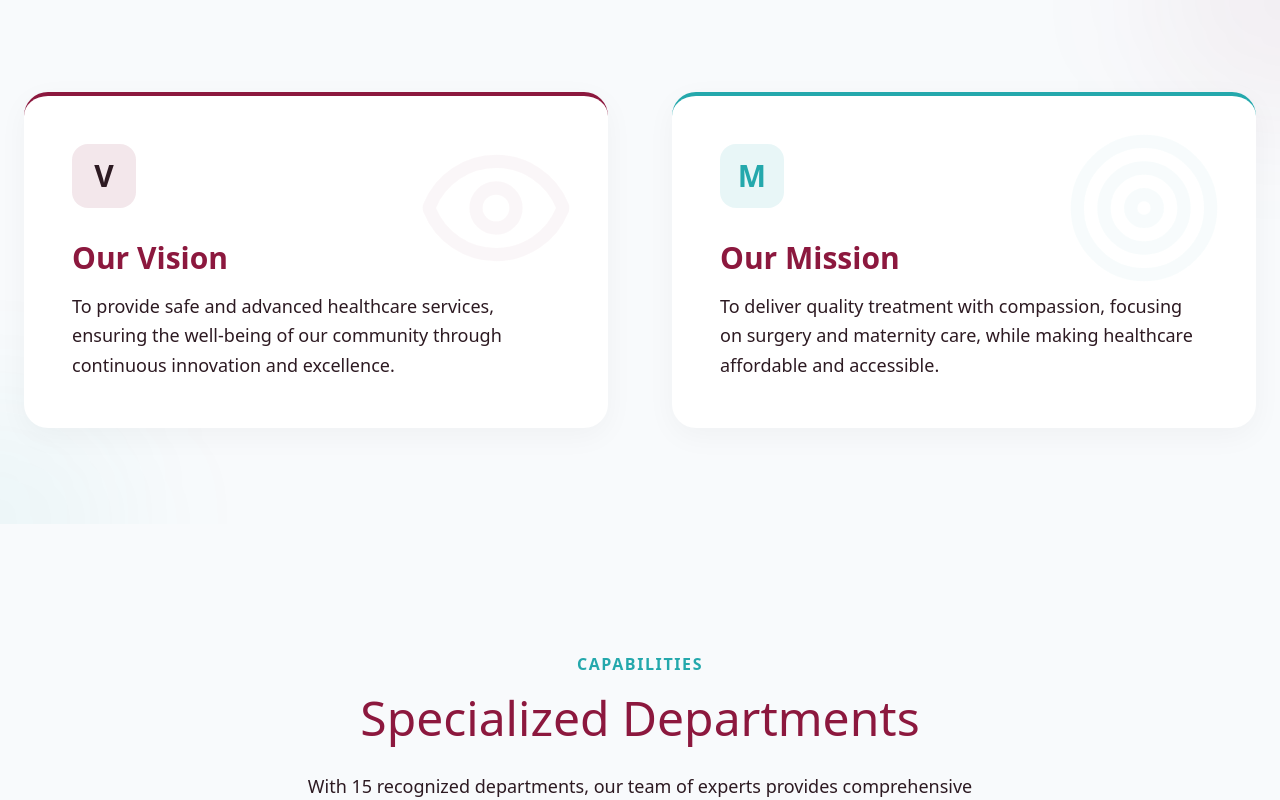
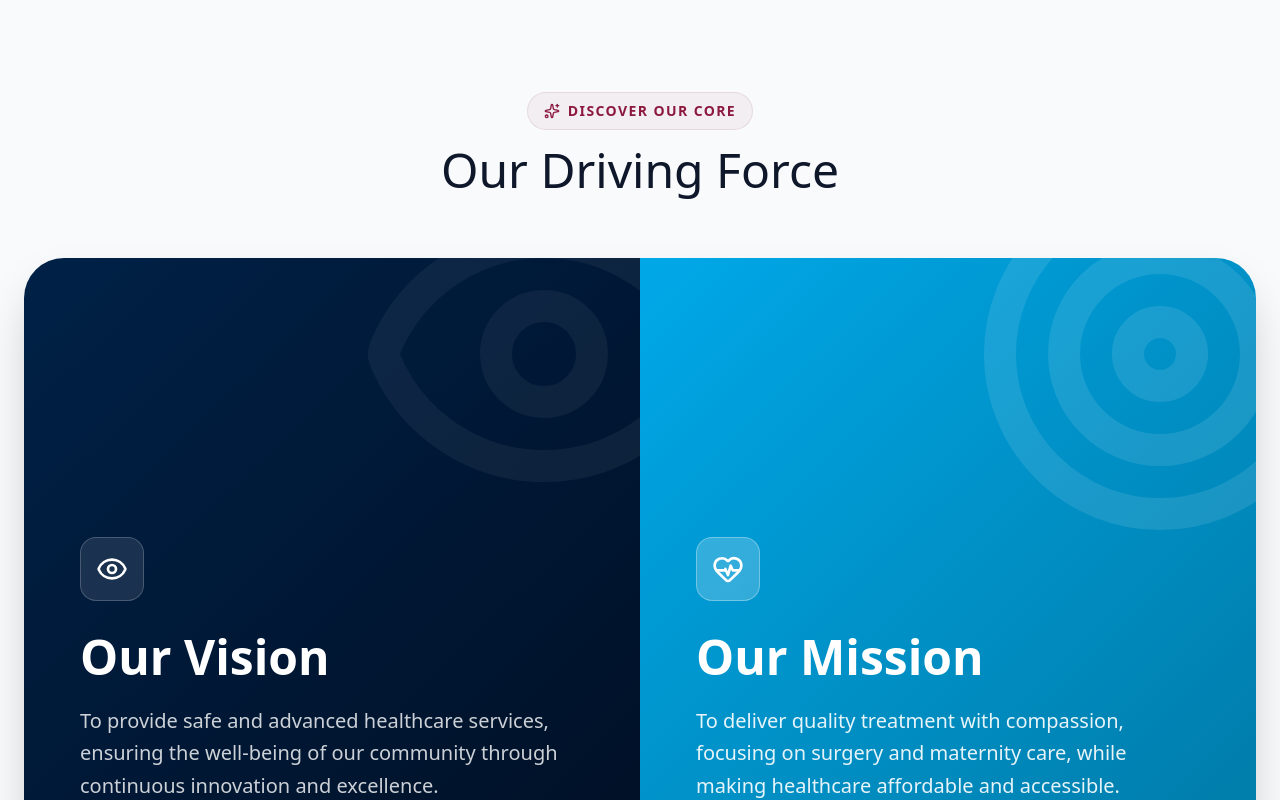
Before and after one commit to godivatech/krishna_hospital, a Next.js app: page / in a window 1280 px wide. Shown: the part 1660-2460 px from the top of the page. Built offline with nearby package versions, Linux system fonts and the light colour scheme; a web font is replaced by a local one.

Commit message:
code changes

```diff
--- a/src/app/layout.tsx
+++ b/src/app/layout.tsx
@@ -24,7 +24,7 @@ export default function RootLayout({
   children: React.ReactNode;
 }>) {
   return (
-    <html lang="en" className="scroll-smooth">
+    <html lang="en" className="scroll-smooth" suppressHydrationWarning>
       <body className={`${poppins.variable} ${playfair.variable} font-sans antialiased`}>
         {children}
       </body>
--- a/src/components/MissionVision.tsx
+++ b/src/components/MissionVision.tsx
@@ -1,59 +1,105 @@
 "use client";
 import { motion } from "framer-motion";
-import { Target, Eye } from "lucide-react";
+import { useState } from "react";
+import { Target, Eye, Sparkles, HeartPulse } from "lucide-react";
 
 export default function MissionVision() {
+  const [hovered, setHovered] = useState<"vision" | "mission" | null>(null);
+
   return (
     <section className="py-24 bg-slate-50 relative overflow-hidden">
-      {/* Background decorations */}
-      <div className="absolute top-0 right-0 w-64 h-64 bg-primary/5 rounded-full blur-3xl -translate-y-1/2 translate-x-1/2 pointer-events-none"></div>
-      <div className="absolute bottom-0 left-0 w-64 h-64 bg-accent/5 rounded-full blur-3xl translate-y-1/2 -translate-x-1/2 pointer-events-none"></div>
+      <div className="max-w-7xl mx-auto px-6">
 
-      <div className="max-w-7xl mx-auto px-6 relative z-10">
-        <div className="grid md:grid-cols-2 gap-8 lg:gap-16">
-
+        <div className="text-center mb-16">
           <motion.div
-            initial={{ opacity: 0, y: 30 }}
+            initial={{ opacity: 0, y: 20 }}
             whileInView={{ opacity: 1, y: 0 }}
             viewport={{ once: true }}
-            className="group bg-white p-10 lg:p-12 rounded-3xl shadow-[0_8px_30px_rgb(0,0,0,0.04)] hover:shadow-[0_8px_30px_rgb(0,0,0,0.08)] transition-all duration-300 border-t-4 border-primary relative overflow-hidden"
+            className="inline-flex items-center gap-2 px-4 py-2 rounded-full bg-primary/5 text-primary text-sm font-semibold uppercase tracking-widest mb-4 border border-primary/10"
           >
-            <div className="absolute top-0 right-0 p-8 opacity-[0.03] group-hover:scale-110 group-hover:rotate-12 transition-all duration-500 pointer-events-none text-primary">
-              <Eye className="w-40 h-40" />
+            <Sparkles className="w-4 h-4" />
+            <span>Discover Our Core</span>
+          </motion.div>
+          <motion.h2
+            initial={{ opacity: 0, y: 20 }}
+            whileInView={{ opacity: 1, y: 0 }}
+            viewport={{ once: true }}
+            transition={{ delay: 0.1 }}
+            className="text-4xl md:text-5xl font-serif text-slate-900 mb-6"
+          >
+            Our Driving Force
+          </motion.h2>
         </div>
 
-            <div className="w-16 h-16 bg-primary/10 rounded-2xl flex items-center justify-center mb-8 relative z-10">
-              <span className="text-secondary font-serif font-bold text-3xl">V</span>
+        {/* Interactive Accordion Container */}
+        <motion.div
+          initial={{ opacity: 0, scale: 0.95 }}
+          whileInView={{ opacity: 1, scale: 1 }}
+          viewport={{ once: true }}
+          transition={{ duration: 0.7, ease: "easeOut" }}
+          className="flex flex-col md:flex-row min-h-[600px] w-full rounded-[2.5rem] overflow-hidden shadow-2xl"
+        >
+          {/* Vision Panel */}
+          <div
+            onMouseEnter={() => setHovered("vision")}
+            onMouseLeave={() => setHovered(null)}
+            onFocus={() => setHovered("vision")}
+            onBlur={() => setHovered(null)}
+            tabIndex={0}
+            className={`group relative flex flex-col justify-end p-8 md:p-14 transition-all duration-[800ms] ease-[cubic-bezier(0.25,1,0.5,1)] cursor-pointer outline-none
+              ${hovered === "vision" ? "md:flex-[1.5]" : hovered === "mission" ? "md:flex-[0.8]" : "md:flex-1"}
+              flex-1 min-h-[300px] overflow-hidden
+            `}
+          >
+            <div className="absolute inset-0 bg-gradient-to-br from-[#002147] to-[#001026] transition-transform duration-1000 group-hover:scale-105"></div>
+
+            {/* Massive watermark icon */}
+            <div className="absolute -top-24 -right-24 text-white/5 transition-transform duration-1000 group-hover:scale-110 group-hover:-translate-x-10 group-hover:rotate-12 pointer-events-none">
+               <Eye className="w-96 h-96" />
             </div>
 
-            <h3 className="text-3xl font-serif text-primary font-bold mb-4 relative z-10">Our Vision</h3>
-            <p className="text-lg text-text-muted leading-relaxed relative z-10">
+            <div className="relative z-10 w-full md:max-w-xl">
+              <div className="w-16 h-16 bg-white/10 backdrop-blur-md rounded-2xl flex items-center justify-center mb-8 border border-white/20 transform transition-transform duration-700 group-hover:-translate-y-2">
+                <Eye className="w-8 h-8 text-white" />
+              </div>
+              <h3 className="text-4xl md:text-5xl font-serif font-bold text-white mb-6">Our Vision</h3>
+              <p className="text-lg md:text-xl text-white/80 leading-relaxed font-light transition-opacity duration-700 delay-100">
                 To provide safe and advanced healthcare services, ensuring the well-being of our community through continuous innovation and excellence.
               </p>
-          </motion.div>
-
-          <motion.div
-            initial={{ opacity: 0, y: 30 }}
-            whileInView={{ opacity: 1, y: 0 }}
-            viewport={{ once: true }}
-            transition={{ delay: 0.2 }}
-            className="group bg-white p-10 lg:p-12 rounded-3xl shadow-[0_8px_30px_rgb(0,0,0,0.04)] hover:shadow-[0_8px_30px_rgb(0,0,0,0.08)] transition-all duration-300 border-t-4 border-accent relative overflow-hidden"
-          >
-            <div className="absolute top-0 right-0 p-8 opacity-[0.03] group-hover:scale-110 group-hover:rotate-12 transition-all duration-500 pointer-events-none text-accent">
-              <Target className="w-40 h-40" />
+            </div>
           </div>
 
-            <div className="w-16 h-16 bg-accent/10 rounded-2xl flex items-center justify-center mb-8 relative z-10">
-              <span className="text-accent font-serif font-bold text-3xl">M</span>
+          {/* Mission Panel */}
+          <div
+            onMouseEnter={() => setHovered("mission")}
+            onMouseLeave={() => setHovered(null)}
+            onFocus={() => setHovered("mission")}
+            onBlur={() => setHovered(null)}
+            tabIndex={0}
+            className={`group relative flex flex-col justify-end p-8 md:p-14 transition-all duration-[800ms] ease-[cubic-bezier(0.25,1,0.5,1)] cursor-pointer outline-none
+              ${hovered === "mission" ? "md:flex-[1.5]" : hovered === "vision" ? "md:flex-[0.8]" : "md:flex-1"}
+              flex-1 min-h-[300px] overflow-hidden
+            `}
+          >
+            <div className="absolute inset-0 bg-gradient-to-br from-[#00A8E8] to-[#007ba8] transition-transform duration-1000 group-hover:scale-105"></div>
+
+            {/* Massive watermark icon */}
+            <div className="absolute -top-24 -right-24 text-white/10 transition-transform duration-1000 group-hover:scale-110 group-hover:-translate-x-10 group-hover:-rotate-12 pointer-events-none">
+               <Target className="w-96 h-96" />
             </div>
 
-            <h3 className="text-3xl font-serif text-primary font-bold mb-4 relative z-10">Our Mission</h3>
-            <p className="text-lg text-text-muted leading-relaxed relative z-10">
+            <div className="relative z-10 w-full md:max-w-xl">
+              <div className="w-16 h-16 bg-white/20 backdrop-blur-md rounded-2xl flex items-center justify-center mb-8 border border-white/30 transform transition-transform duration-700 group-hover:-translate-y-2">
+                <HeartPulse className="w-8 h-8 text-white" />
+              </div>
+              <h3 className="text-4xl md:text-5xl font-serif font-bold text-white mb-6">Our Mission</h3>
+              <p className="text-lg md:text-xl text-white/90 leading-relaxed font-light transition-opacity duration-700 delay-100">
                 To deliver quality treatment with compassion, focusing on surgery and maternity care, while making healthcare affordable and accessible.
               </p>
+            </div>
+          </div>
+
         </motion.div>
-
-        </div>
       </div>
     </section>
   );
--- a/src/components/Testimonials.tsx
+++ b/src/components/Testimonials.tsx
@@ -47,11 +47,11 @@ export default function Testimonials() {
                 <p className="text-text-muted mb-8 relative z-10 text-lg italic leading-relaxed min-h-[120px]">
                   &quot;{t.text}&quot;
                 </p>
-                <div className="relative z-10 flex items-center gap-4">
-                   <div className="w-10 h-10 rounded-full bg-primary/10 flex items-center justify-center text-primary font-bold font-serif">
+                <div className="relative z-10 flex items-center gap-4" suppressHydrationWarning>
+                   <div className="w-10 h-10 rounded-full bg-primary/10 flex items-center justify-center text-primary font-bold font-serif" suppressHydrationWarning>
                      {t.author.charAt(0)}
                    </div>
-                   <div>
+                   <div suppressHydrationWarning>
                      <p className="font-bold text-primary font-serif">{t.author}</p>
                      <p className="text-sm font-semibold text-accent uppercase tracking-wider">{t.role}</p>
                    </div>
```
Lines whose indentation alone changed are shown as unchanged.
